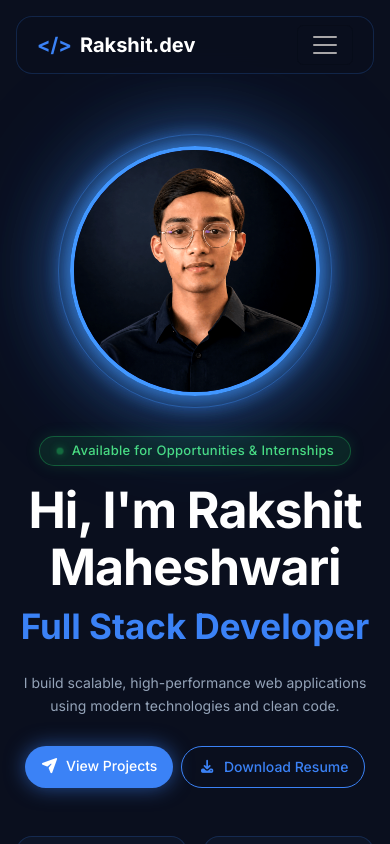
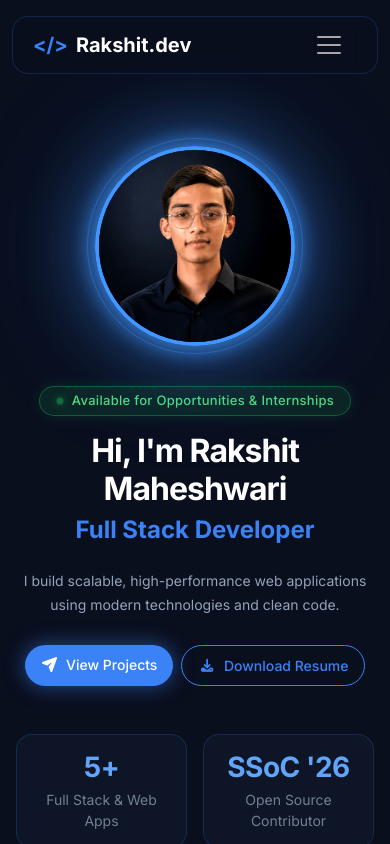
Before and after one commit to Rakshit-maheshwari-rm/Portfolio, a React (Vite) app: page / in a window 390 px wide. Shown: the top 844 px of the page. Built offline with nearby package versions, Linux system fonts and the light colour scheme.

Commit message:
fix: resolve mobile responsive issues

```diff
--- a/src/style.css
+++ b/src/style.css
@@ -42,6 +42,12 @@
    --bs-border-color: var(--border-card);
    --bs-link-color: var(--accent);
    --bs-link-hover-color: var(--accent-light);
+}
+
+html,
+body {
+   overflow-x: hidden;
+   width: 100%;
 }
 
 html {
@@ -735,9 +741,80 @@ body {
 }
 
 @media (max-width: 576px) {
+   .navbar {
+      margin-left: 12px !important;
+      margin-right: 12px !important;
+   }
+
    .exp-det-badge {
       font-size: 11px;
       padding: 4px 8px;
+   }
+
+   .text-60 {
+      font-size: 32px;
+      line-height: 1.2;
+   }
+
+   .sub-head {
+      font-size: 24px;
+   }
+
+   .avatar-container {
+      width: 200px;
+      height: 200px;
+   }
+
+   .avatar-container::before {
+      inset: -8px;
+   }
+
+   .skill-box {
+      width: calc(50% - 10px) !important;
+      min-width: 135px;
+      height: 140px;
+      padding: 10px;
+   }
+
+   .skill-box img {
+      width: 60px;
+      height: 60px;
+   }
+
+   .skill-box p {
+      font-size: 0.85rem;
+   }
+
+   .contact-card {
+      padding: 14px 14px;
+   }
+
+   .contact-form-card {
+      padding: 22px 16px;
+   }
+
+   .contact-submit-btn {
+      padding: 11px 18px;
+      font-size: 14px;
+   }
+
+   .project-filter-btn {
+      padding: 6px 14px;
+      font-size: 12px;
+   }
+
+   .profile-img-2 {
+      height: auto;
+      max-height: 380px;
+   }
+
+   .status-pill {
+      max-width: 100%;
+      text-align: left;
+   }
+
+   .status-text {
+      font-size: 11.5px;
    }
 }
 
```
